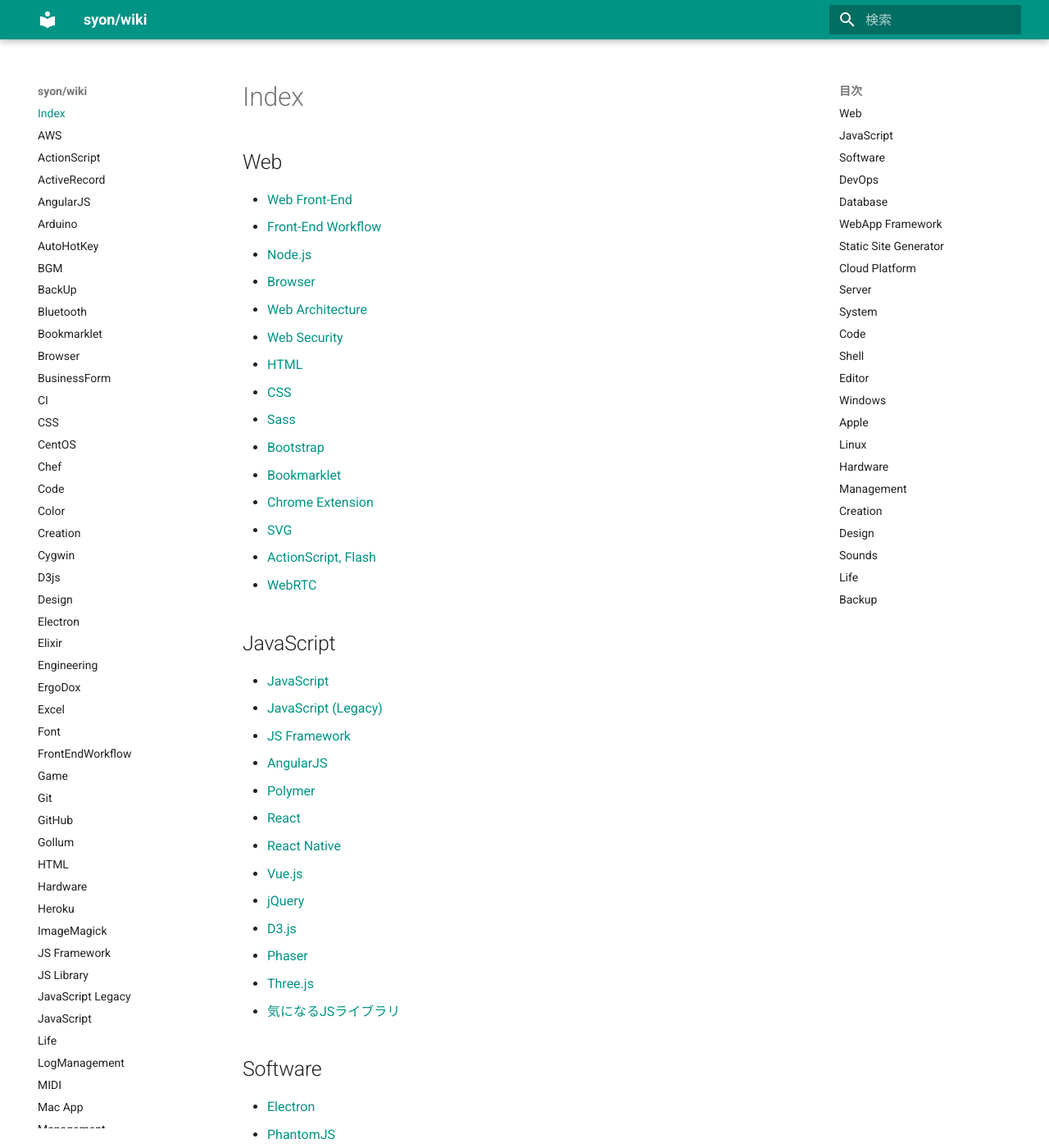
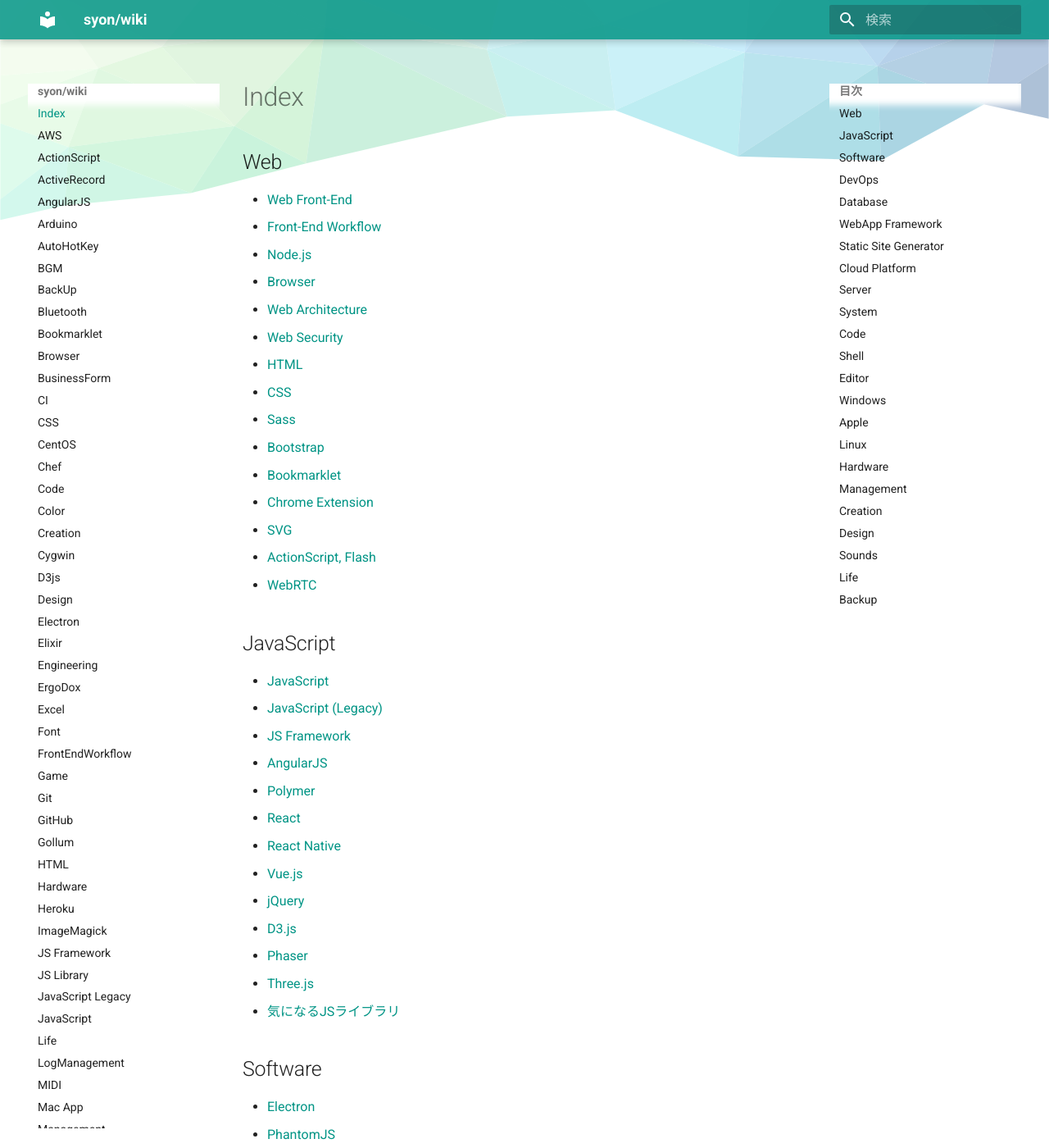
Before and after one commit to syon/wiki, an MkDocs documentation site: the page built from docs/index.md, in a window 1280 px wide and 1400 px high. Shown: the whole window at 82% size. Built offline with MkDocs 1.6.1 and Material for MkDocs 9.7.7, drawn with Linux system fonts in a browser that asks for light colours.

Commit message:
:lipstick: extra css

```diff
--- /dev/null
+++ b/docs/stylesheets/extra.css
@@ -0,0 +1,9 @@
+body {
+  background: url(trianglify-bg.svg)
+    no-repeat;
+  background-size: contain;
+}
+
+.md-header {
+  opacity: 0.85;
+}
--- a/mkdocs.yml
+++ b/mkdocs.yml
@@ -5,3 +5,5 @@ theme:
     primary: 'teal'
     accent: 'orange'
   language: 'ja'
+extra_css:
+  - 'stylesheets/extra.css'
```
Also changed, not shown: docs/stylesheets/trianglify-bg.svg (added).
